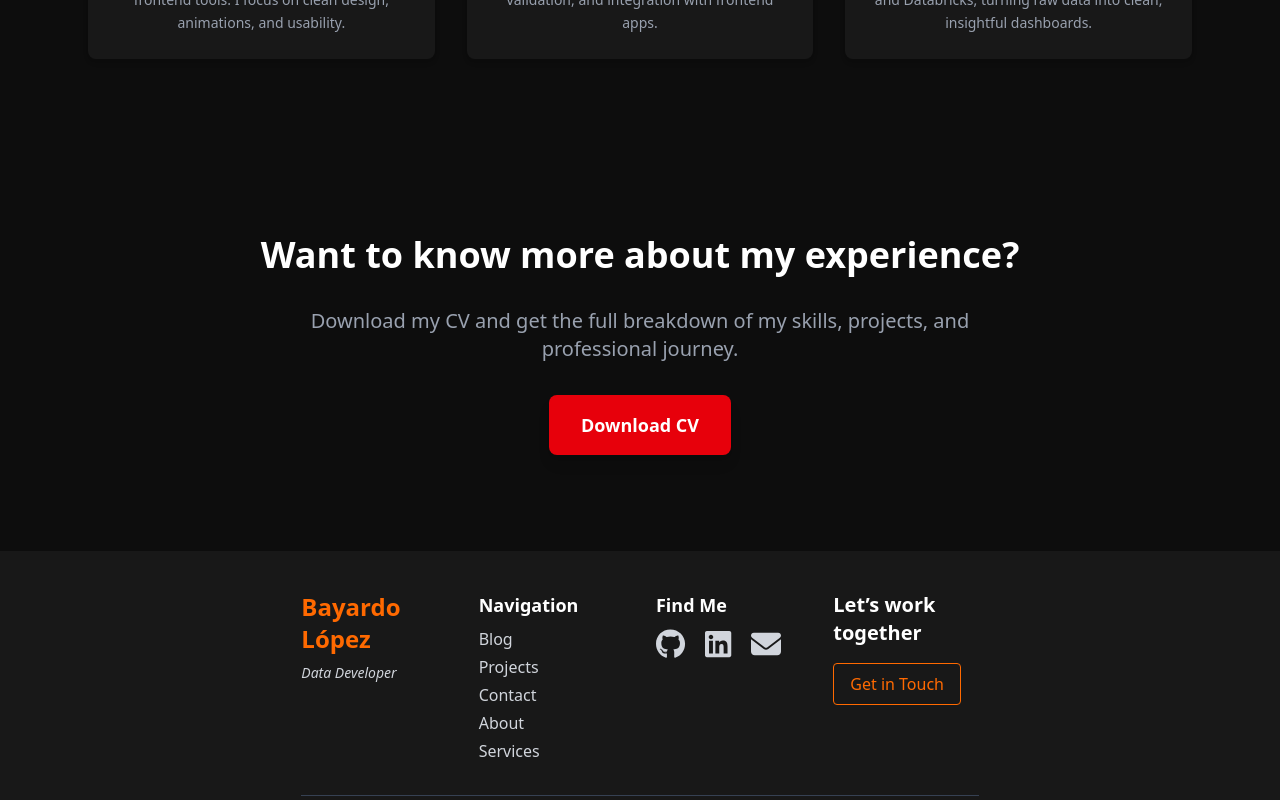
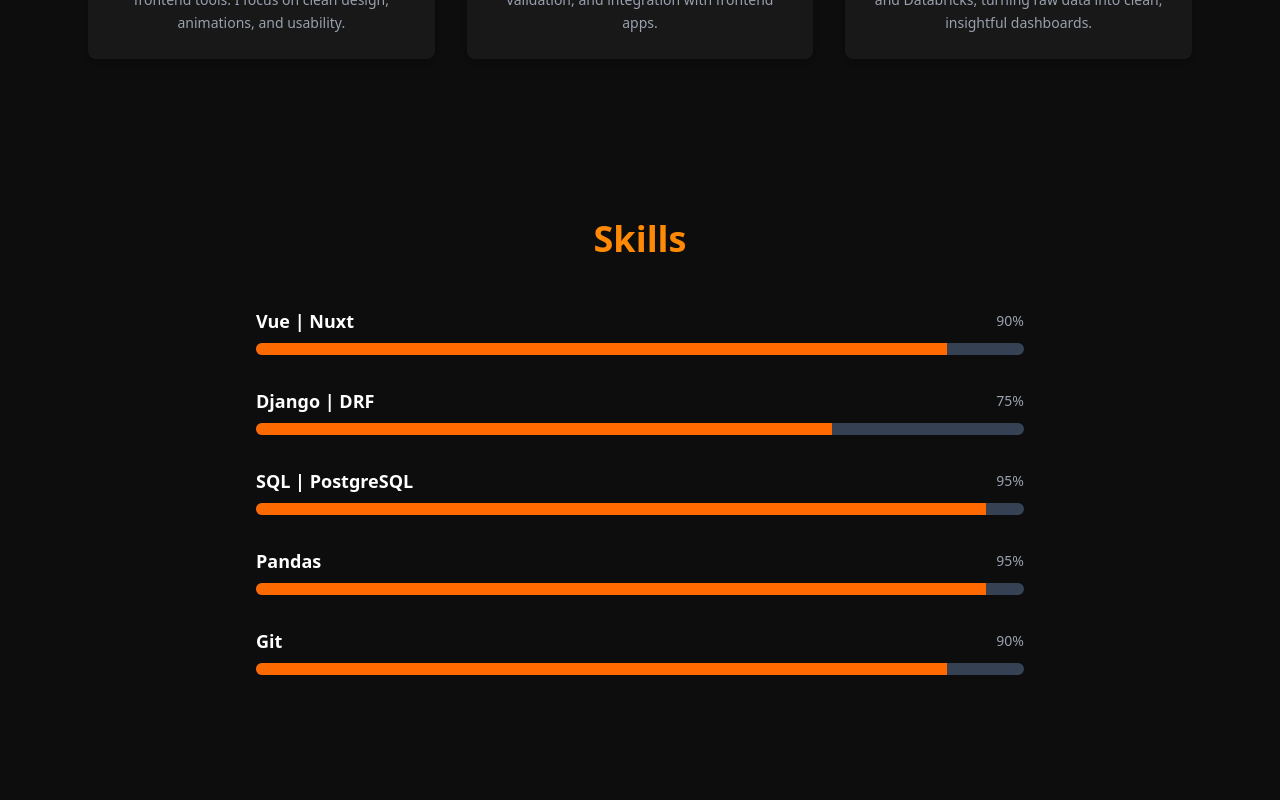
Before and after one commit to MrTato/personal-portfolio-vue, a Vue app: page / in a window 1280 px wide. Shown: the part 1040-1840 px from the top of the page. Built offline with nearby package versions, Linux system fonts and the light colour scheme; no server answers.

Commit message:
Added skills section to homepage

```diff
--- /dev/null
+++ b/src/components/Home/SkillsSection.vue
@@ -0,0 +1,41 @@
+<template>
+  <section class="bg-[#0d0d0d] px-6 py-20 text-center text-white">
+    <!-- Section Title -->
+    <h2 class="mb-12 text-3xl font-extrabold text-orange-400 sm:text-4xl">Skills</h2>
+
+    <div class="mx-auto max-w-3xl space-y-8 text-left">
+      <div v-for="(skill, index) in skills" :key="index" class="space-y-2">
+        <div class="flex items-center justify-between">
+          <span class="text-base font-semibold text-white sm:text-lg">
+            {{ skill.title }}
+          </span>
+          <span class="text-sm text-gray-400">{{ skill.level }}%</span>
+        </div>
+
+        <div class="h-3 w-full overflow-hidden rounded-full bg-gray-700">
+          <div
+            class="h-full bg-orange-500 transition-all duration-500"
+            :style="{ width: skill.level + '%' }"
+          ></div>
+        </div>
+      </div>
+    </div>
+  </section>
+</template>
+
+<script>
+export default {
+  name: 'SkillsSection',
+  data() {
+    return {
+      skills: [
+        { title: 'Vue | Nuxt', level: 90 },
+        { title: 'Django | DRF', level: 75 },
+        { title: 'SQL | PostgreSQL', level: 95 },
+        { title: 'Pandas', level: 95 },
+        { title: 'Git', level: 90 },
+      ],
+    }
+  },
+}
+</script>
--- a/src/views/HomeView.vue
+++ b/src/views/HomeView.vue
@@ -2,12 +2,13 @@
 import HeroSection from '@/components/Home/HeroSection.vue'
 import DownloadCVSection from '@/components/Home/DownloadCVSection.vue'
 import WhatIDoSection from '@/components/Home/WhatIDoSection.vue'
+import SkillsSection from '@/components/Home/SkillsSection.vue'
 </script>
 
 <template>
   <section class="flex flex-col items-center">
     <HeroSection
-      profileImage="/public/profile.jpeg"
+      profileImage="/public/profile.webp"
       name="Bayardo López"
       profession="Full Stack Web Developer"
       description="Web Developer with 2 years of experience and 5 years of total professional experience with a passion on translating ideas into tools that users not only depend on but enjoy relying on. I am at my most comfortable when using JavaScript and Python, love learning, brainstorming my way towards a solution, and constantly improving towards excellency."
@@ -16,6 +17,8 @@ import WhatIDoSection from '@/components/Home/WhatIDoSection.vue'
 
     <WhatIDoSection class="max-w-6xl" />
 
+    <SkillsSection class="w-screen max-w-6xl" />
+
     <DownloadCVSection />
   </section>
 </template>
```
Also changed, not shown: public/profile.jpeg (deleted), public/profile.webp (added).
